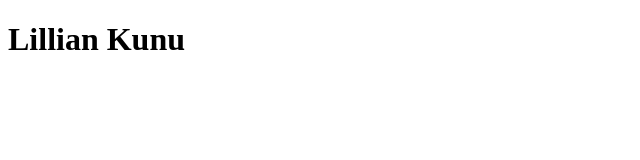
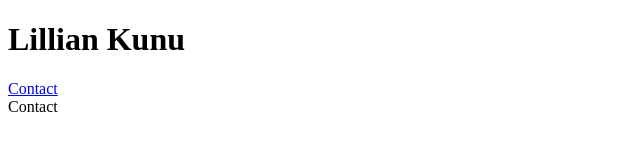
Before and after one commit to L-Kunu/Personal-website, a plain HTML site: page index.html in a window 1280 px wide. Shown: the whole page, without its empty margins (0-640 px from the left). Drawn offline with Linux system fonts and the light colour scheme.

Commit message:
Add contact section and link

```diff
--- a/index.html
+++ b/index.html
@@ -9,6 +9,12 @@
 <body>
     <header>
         <h1>Lillian Kunu</h1>
+
+        <nav>
+            <a href="#contact">Contact</a>
+        </nav>
+
+        <section id="contact">Contact</section>
     </header>
 </body>
 </html>
```
